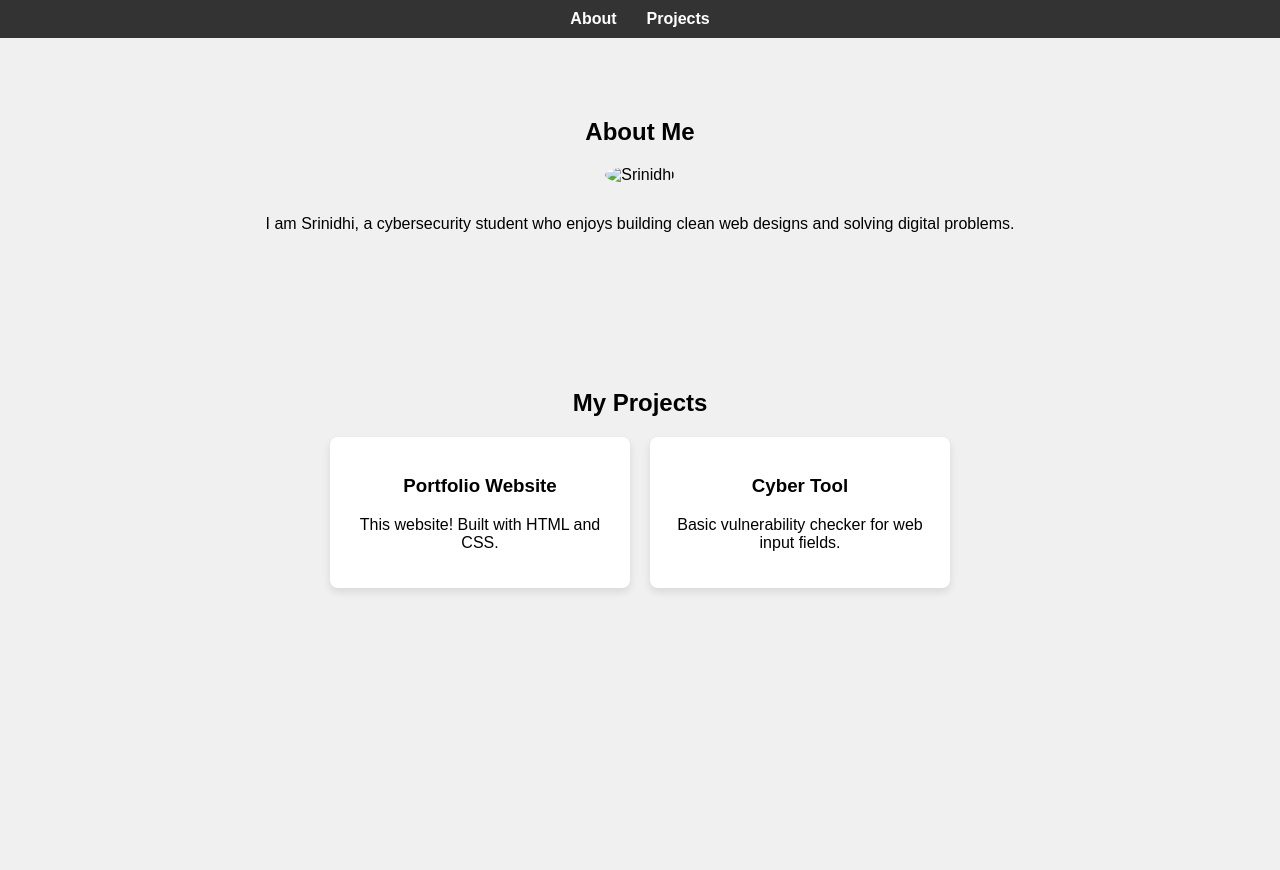
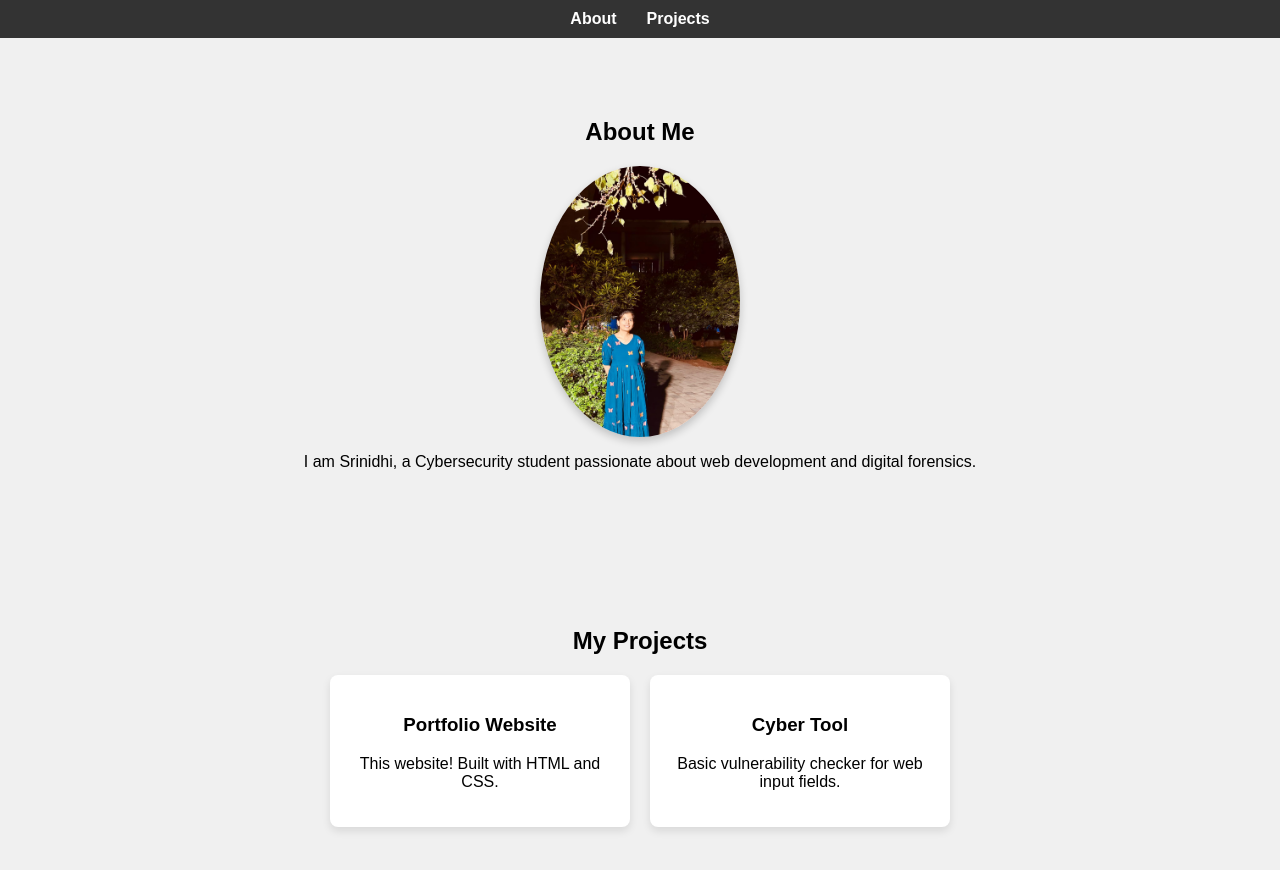
Before and after one commit to guthasrinidhireddy/MYYPORTFOLIO, a plain HTML site: page index.html in a window 1280 px wide. Before the commit the page ends 800 px from the top, so only its background shows below. Drawn offline with Linux system fonts and the light colour scheme.

Commit message:
Add about section with image

```diff
--- a/index.html
+++ b/index.html
@@ -16,9 +16,11 @@
 
   <section id="about">
     <h2>About Me</h2>
-    <img src="srinidhi.jpg" alt="Srinidhi" />
-    <p>I am Srinidhi, a cybersecurity student who enjoys building clean web designs and solving digital problems.</p>
-  </section>
+    <img src="srinidhireddy.jpg" alt="My Photo" width="200" style="border-radius: 50%;" />
+    <p>I am Srinidhi, a Cybersecurity student passionate about web development and digital forensics.</p>
+ </section>
+
+
 
   <section id="projects">
     <h2>My Projects</h2>
--- a/style.css
+++ b/style.css
@@ -34,10 +34,12 @@ section {
 
 /* About Section */
 #about img {
-  width: 200px;
+  display: block;
+  margin: 0 auto;
   border-radius: 50%;
-  margin-bottom: 15px;
+  box-shadow: 0 4px 8px rgba(0,0,0,0.2);
 }
+
 
 .projects-container {
   display: flex;
```
